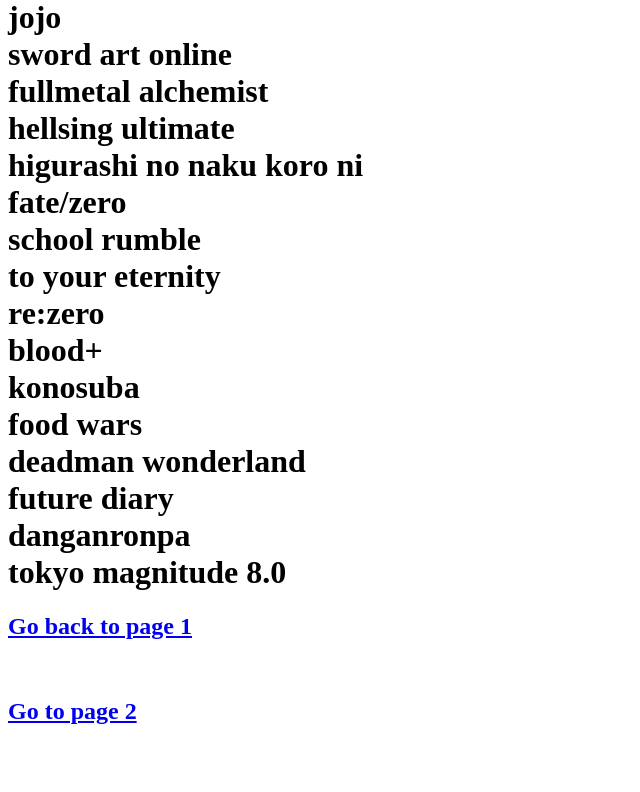
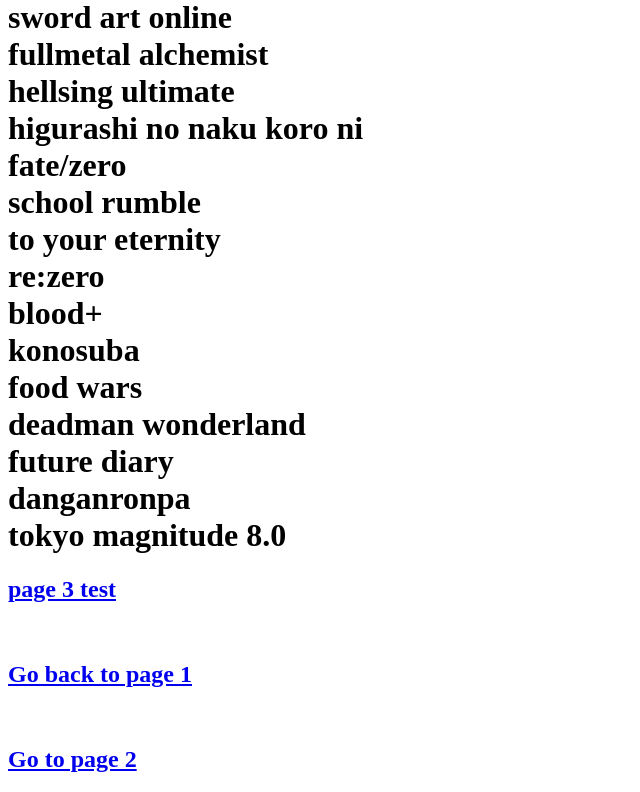
Before and after one commit to k-q23S/wee, a plain HTML site: page HTMLPage3.html in a window 1280 px wide. Shown: the part 614-1406 px from the top of the page, without its empty margins (0-640 px from the left). Before the commit the page ends 1359 px from the top, so only its background shows below. Drawn offline with Linux system fonts and the light colour scheme.

Commit message:
HTMLPage3.html

```diff
--- a/HTMLPage3.html
+++ b/HTMLPage3.html
@@ -9,7 +9,6 @@
 
     <h1>
         list-
-        <br />
         <br />
 
         tokyo ghoul
@@ -74,6 +73,8 @@
         <br />
     </h1>
 
+    <a href="HTMLPage4.html"> <h2> page 3 test</h2></a>
+    <br />
     <a href="https://trop-fish.github.io/fish/index.html"> <h2>Go back to page 1</h2></a>
     <br />
     <a href="HTMLPage2.html"> <h2>Go to page 2</h2></a>
```
